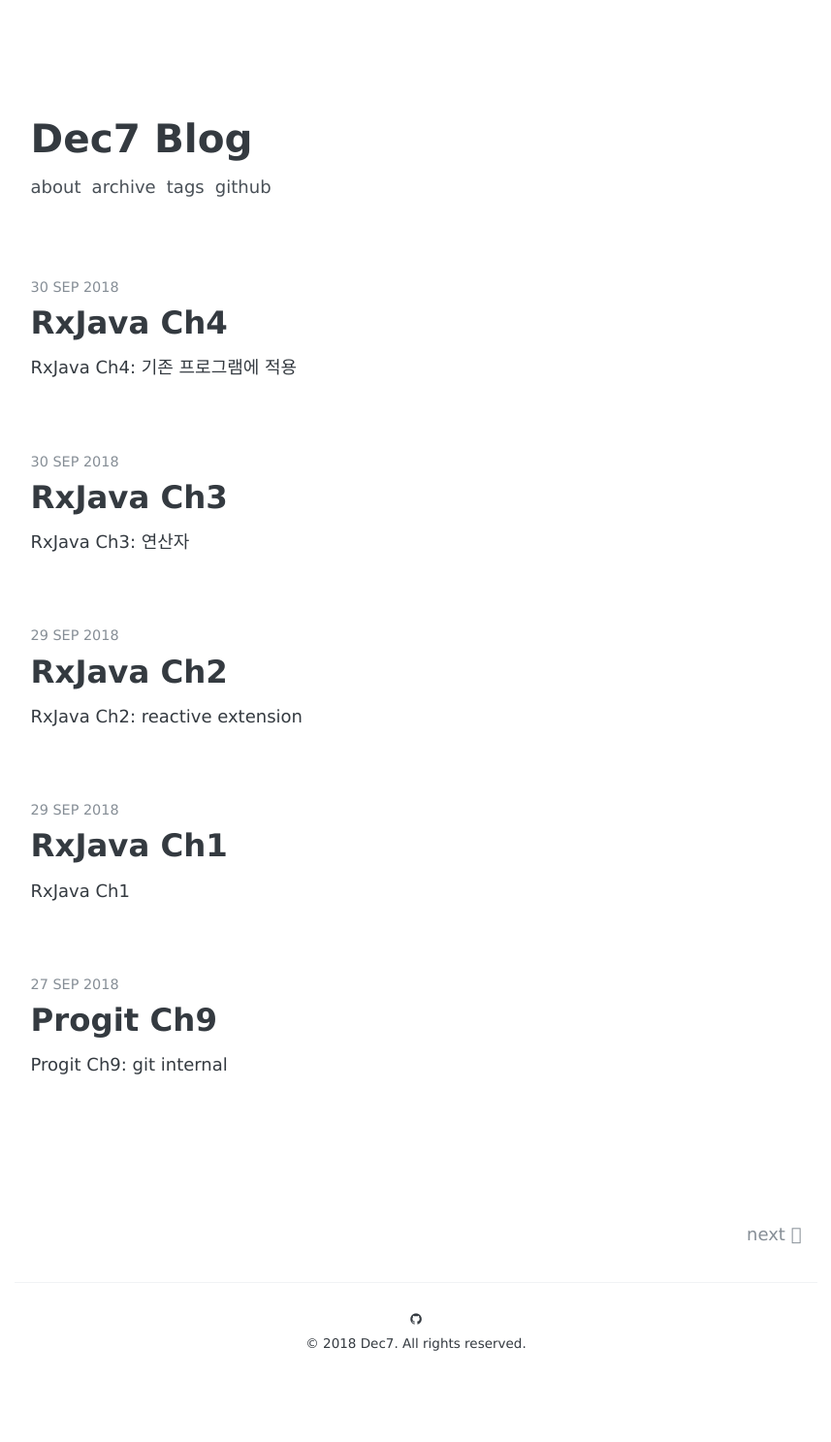
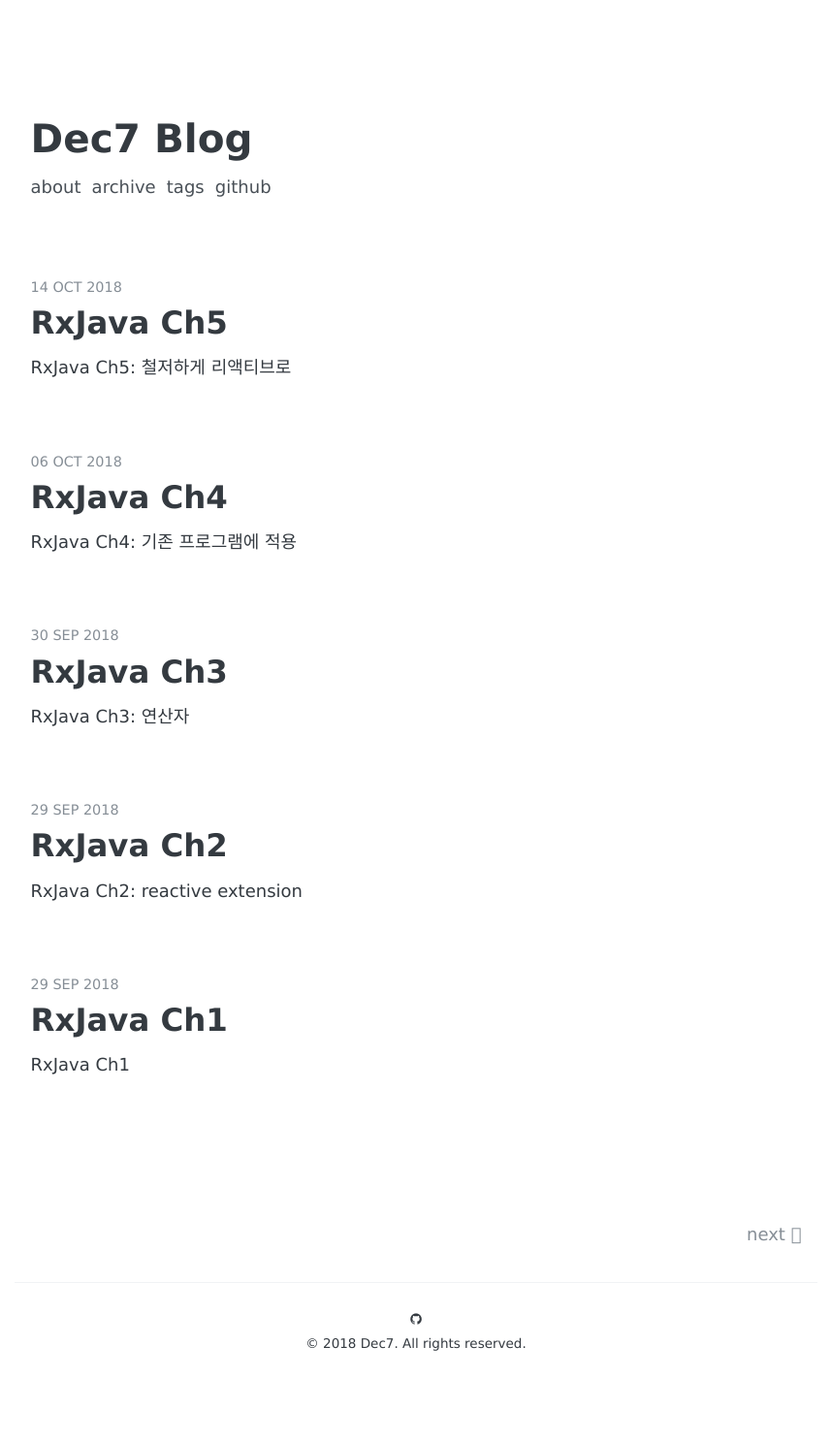
Before and after one commit to dec7/dec7.github.io, a Jekyll site: the page built from index.html, in a window 1280 px wide. Shown: the whole page at 97% size, without its empty margins (211-1068 px from the left). Built offline with Jekyll 4.4.1, drawn with Linux system fonts in a browser that asks for light colours; some web fonts are replaced; the list of posts is cut into pages by our own code.

Commit message:
Add rxjava ch5

```diff
--- a/_posts/2018-10-06-rxjava-ch4.md
+++ b/_posts/2018-10-06-rxjava-ch4.md
@@ -2,7 +2,7 @@
 layout: post
 title: "RxJava Ch4"
 description: "RxJava Ch4: 기존 프로그램에 적용"
-date: 2018-09-30
+date: 2018-10-06
 tags: [rxjava]
 comments: true
 share: true
--- /dev/null
+++ b/_posts/2018-10-14-rxjava-ch5.md
@@ -0,0 +1,14 @@
+---
+layout: post
+title: "RxJava Ch5"
+description: "RxJava Ch5: 철저하게 리액티브로"
+date: 2018-10-14
+tags: [rxjava]
+comments: true
+share: true
+---
+
+## http 서버
+### netty
+- [link](https://github.com/dec7/study/commit/288943fcf58182823fb7c4aad27d8102391bbb5e)
+-
```
